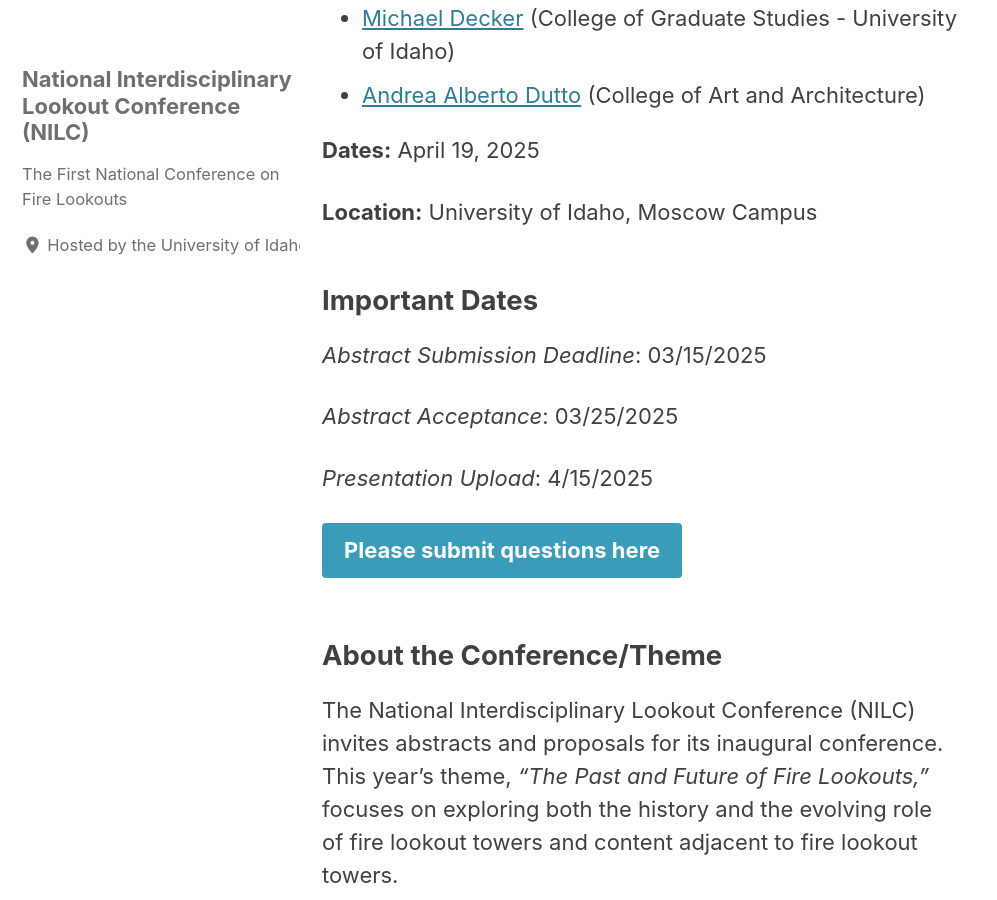
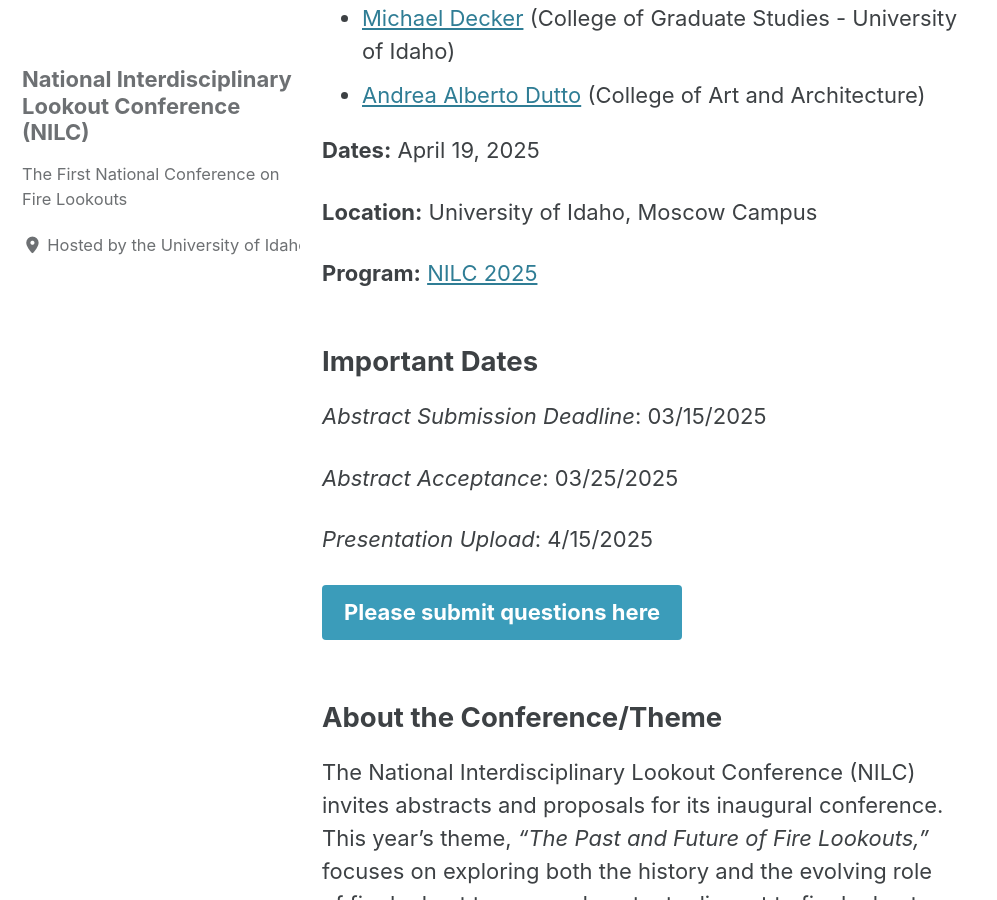
Before and after one commit to lookoutconference/lookoutconference.github.io, a Jekyll site: the page built from pages/about.md, in a window 1280 px wide and 900 px high, scrolled down 568 px. Shown: the whole window, without its empty margins (0-997 px from the left). Built offline with Jekyll 4.4.1, drawn with Linux system fonts in a browser that asks for light colours; cached includes are drawn as plain includes; comment, search, counter and statistics services are not loaded; our own code applies the rules of GitHub Pages for plain Markdown files.

Commit message:
added booklet

```diff
--- a/_config.yml
+++ b/_config.yml
@@ -22,7 +22,7 @@
 name                     : "Palouse Digital"
 description              : "A national interdisciplinary conference for Fire Lookouts"
 url                      : "https://cdil.lib.uidaho.edu"
-baseurl                  : # "/lookoutconference"
+baseurl                  : "/lookoutconference"
 repository               : "firelookout/firelookout.github.io" # GitHub username/repo-name e.g. "mmistakes/minimal-mistakes"
 teaser                   : "/assets/images/no_business_panorama.jpg"
 logo                     : "/assets/images/firetower-as-letter.png" # path of logo image to display in the masthead, e.g. "/assets/images/88x88.png"
--- a/pages/about.md
+++ b/pages/about.md
@@ -8,6 +8,7 @@
 excerpt: "The Past and Future of Fire Lookouts"
 permalink: "/about/"
 ---
+
 # About
 
 **Conference organizers:**
@@ -20,6 +21,7 @@
 
 **Location:** University of Idaho, Moscow Campus
 
+**Program:** <a href="/lookoutconference/Booklet_Nilc.pdf">NILC 2025</a>
 
 
 ## **Important Dates**
--- a/pages/index.html
+++ b/pages/index.html
@@ -9,8 +9,8 @@
   actions:
     - label: "Learn More"
       url: "about/"
-    - label: "Present or attend as a guest"
-      url: "participate/"
-excerpt: "A conference dedicated to the study of Fire Lookouts in the Human Environment. Sponsored by the University of Idaho's <a href='https://www.uidaho.edu/caa' target='_blank'>College of Art and Architecture</a>, <a href='https://www.uidaho.edu/cogs' target='_blank'>College of Graduate Studies</a>, <a href='https://www.uidaho.edu/cnr'>College of Natural Resources</a> and in partnership with the <a href='https://firelookout.org/' target='_blank'>Forest Fire Lookout Association</a>"
+    - label: "See the Program!"
+      url: "Booklet_Nilc.pdf"
+excerpt: "A conference dedicated to the study of Fire Lookouts in the Human Environment. Sponsored by the University of Idaho's <a href='https://www.uidaho.edu/caa' target='_blank'>College of Art and Architecture</a>, <a href='https://www.uidaho.edu/cogs' target='_blank'>College of Graduate Studies</a>, <a href='https://www.uidaho.edu/cnr'>College of Natural Resources</a>, <a href='https://lib.uidaho.edu/' target='_blank'>Library</a>, and in partnership with the <a href='https://firelookout.org/' target='_blank'>Forest Fire Lookout Association</a>"
 permalink: "/"
 ---
```
Also changed, not shown: pages/participate.md (+4 -0 lines), 1 other file.
